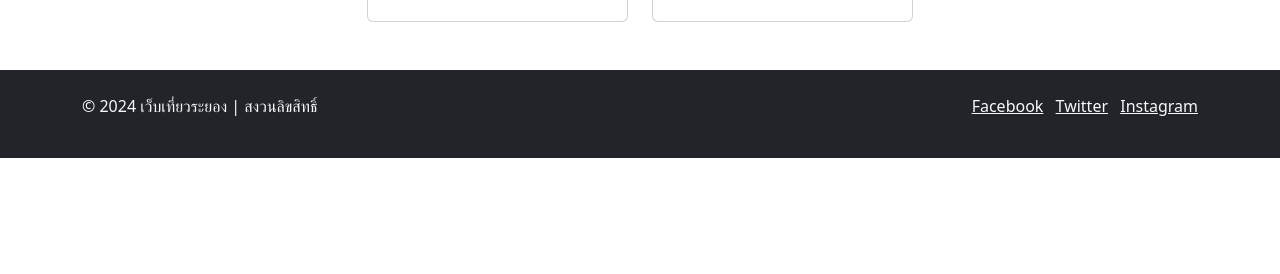
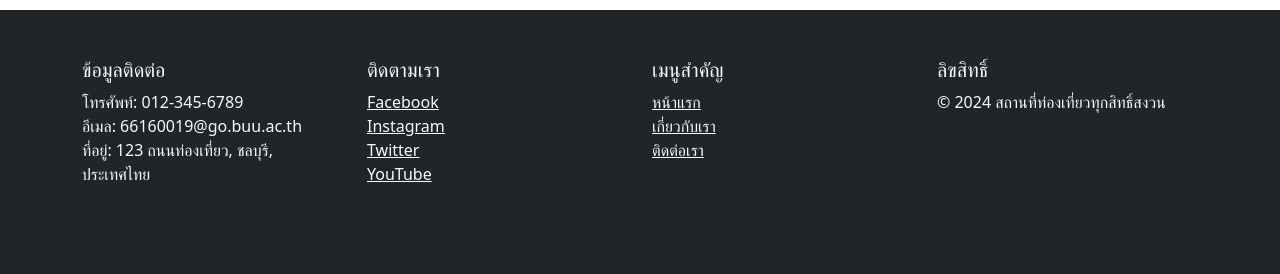
Before and after one commit to kitti66160019/rayong-travel-web_bootstrap, a plain HTML site: page index.html in a window 1280 px wide. Shown: the part 1398-1672 px from the top of the page. Before the commit the page ends 1556 px from the top, so only its background shows below. Drawn offline with nearby package versions, Linux system fonts and the light colour scheme.

Commit message:
เพิ่มเติมเนื้อหา

```diff
--- a/index.html
+++ b/index.html
@@ -43,21 +43,21 @@
     <div id="heroCarousel" class="carousel slide" data-bs-ride="carousel">
         <div class="carousel-inner">
             <div class="carousel-item active">
-                <img src="https://roijang.com/wp-content/uploads/2022/02/%E0%B8%97%E0%B8%B5%E0%B9%88%E0%B9%80%E0%B8%97%E0%B8%B5%E0%B9%88%E0%B8%A2%E0%B8%A7%E0%B8%A3%E0%B8%B0%E0%B8%A2%E0%B8%AD%E0%B8%87.jpg" class="d-block w-100" alt="ภาพรวมจังหวัดระยอง">
+                <img src="https://roijang.com/wp-content/uploads/2022/02/%E0%B8%97%E0%B8%B5%E0%B9%88%E0%B9%80%E0%B8%97%E0%B8%B5%E0%B9%88%E0%B8%A2%E0%B8%A7%E0%B8%A3%E0%B8%B0%E0%B8%A2%E0%B8%AD%E0%B8%87.jpg" class="d-block w-100" alt="ภาพรวมจังหวัดระยอง" style="height: 900px; object-fit: cover;">
                 <div class="carousel-caption">
                     <h5>ยินดีต้อนรับสู่จังหวัดระยอง</h5>
                     <p>สถานที่ท่องเที่ยวหลากหลาย รอคุณมาสัมผัส</p>
                 </div>
             </div>
             <div class="carousel-item">
-                <img src="https://static.thairath.co.th/media/Dtbezn3nNUxytg04N0tJYIL14Qnwtb51iqJYOvraaEql5P.jpg" class="d-block w-100" alt="เกาะเสม็ด">
+                <img src="https://static.thairath.co.th/media/Dtbezn3nNUxytg04N0tJYIL14Qnwtb51iqJYOvraaEql5P.jpg" class="d-block w-100" alt="เกาะเสม็ด" style="height: 900px; object-fit: cover;">
                 <div class="carousel-caption">
                     <h5>เกาะเสม็ด</h5>
                     <p>เกาะสวรรค์แห่งอ่าวไทย</p>
                 </div>
             </div>
             <div class="carousel-item">
-                <img src="https://my.kapook.com/imagescontent/fb_img/6/s_165508_8446.jpg" class="d-block w-100" alt="ทุ่งโปรงทอง">
+                <img src="https://my.kapook.com/imagescontent/fb_img/6/s_165508_8446.jpg" class="d-block w-100" alt="ทุ่งโปรงทอง" style="height: 900px; object-fit: cover;">
                 <div class="carousel-caption">
                     <h5>ทุ่งโปรงทอง</h5>
                     <p>สถานที่ท่องเที่ยวที่คุณต้องมา</p>
@@ -79,7 +79,7 @@
         <div class="row row-cols-1 row-cols-md-2 row-cols-lg-4 g-4">
             <div class="col">
                 <div class="card">
-                    <img src="https://www.agoda.com/wp-content/uploads/2024/02/Rayong-kayaking-at-Rayong-Botanical-Gardens.jpg" class="card-img-top" alt="สวนพฤกษศาสตร์ระยอง">
+                    <img src="https://www.agoda.com/wp-content/uploads/2024/02/Rayong-kayaking-at-Rayong-Botanical-Gardens.jpg" class="card-img-top" alt="สวนพฤกษศาสตร์ระยอง" style="height: 228px; object-fit: cover;">
                     <div class="card-body">
                         <h5 class="card-title">สวนพฤกษศาสตร์ระยอง</h5>
                     </div>
@@ -103,7 +103,7 @@
             </div>
             <div class="col">
                 <div class="card">
-                    <img src="https://bejanesuda.wordpress.com/wp-content/uploads/2019/11/28543009.e2b3cceb3e64fa18a629957dbdb97bfa.19103011.jpg" class="card-img-top" alt="หาดแหลมเจริญ">
+                    <img src="https://bejanesuda.wordpress.com/wp-content/uploads/2019/11/28543009.e2b3cceb3e64fa18a629957dbdb97bfa.19103011.jpg" class="card-img-top" alt="หาดแหลมเจริญ" style="height: 228px; object-fit: cover;">
                     <div class="card-body">
                         <h5 class="card-title">หาดแหลมเจริญ</h5>
                     </div>
@@ -111,20 +111,42 @@
             </div>
         </div>
     </div>
-    <!-- Footer -->
-    <footer class="bg-dark text-light py-4">
+    <!-- Footer Section -->
+  <footer class="bg-dark text-light py-5">
     <div class="container">
       <div class="row">
-                <div class="col-md-6">
-                    <p>© 2024 เว็บเที่ยวระยอง | สงวนลิขสิทธิ์</p>
+        <div class="col-lg-3 col-md-6 col-12 mb-4">
+          <h5>ข้อมูลติดต่อ</h5>
+          <ul class="list-unstyled">
+            <li>โทรศัพท์: 012-345-6789</li>
+            <li>อีเมล: 66160019@go.buu.ac.th</li>
+            <li>ที่อยู่: 123 ถนนท่องเที่ยว, ชลบุรี, ประเทศไทย</li>
+          </ul>
         </div>
-                <div class="col-md-6 text-end">
-                    <a href="#" class="text-light me-2">Facebook</a>
-                    <a href="#" class="text-light me-2">Twitter</a>
-                    <a href="#" class="text-light">Instagram</a>
+        <div class="col-lg-3 col-md-6 col-12 mb-4">
+          <h5>ติดตามเรา</h5>
+          <ul class="list-unstyled">
+            <li><a href="#" class="text-light">Facebook</a></li>
+            <li><a href="#" class="text-light">Instagram</a></li>
+            <li><a href="#" class="text-light">Twitter</a></li>
+            <li><a href="#" class="text-light">YouTube</a></li>
+          </ul>
+        </div>
+        <div class="col-lg-3 col-md-6 col-12 mb-4">
+          <h5>เมนูสำคัญ</h5>
+          <ul class="list-unstyled">
+            <li><a href="#" class="text-light">หน้าแรก</a></li>
+            <li><a href="#" class="text-light">เกี่ยวกับเรา</a></li>
+            <li><a href="#" class="text-light">ติดต่อเรา</a></li>
+          </ul>
+        </div>
+        <div class="col-lg-3 col-md-6 col-12 mb-4">
+          <h5>ลิขสิทธิ์</h5>
+          <p>&copy; 2024 สถานที่ท่องเที่ยวทุกสิทธิ์สงวน</p>
         </div>
       </div>
     </div>
   </footer>
+  <script src="https://cdn.jsdelivr.net/npm/bootstrap@5.3.0-alpha1/dist/js/bootstrap.bundle.min.js"></script>
 </body>
 </html>
```
Also changed, not shown: about.html (+30 -9 lines). Lines whose indentation alone changed are shown as unchanged.
